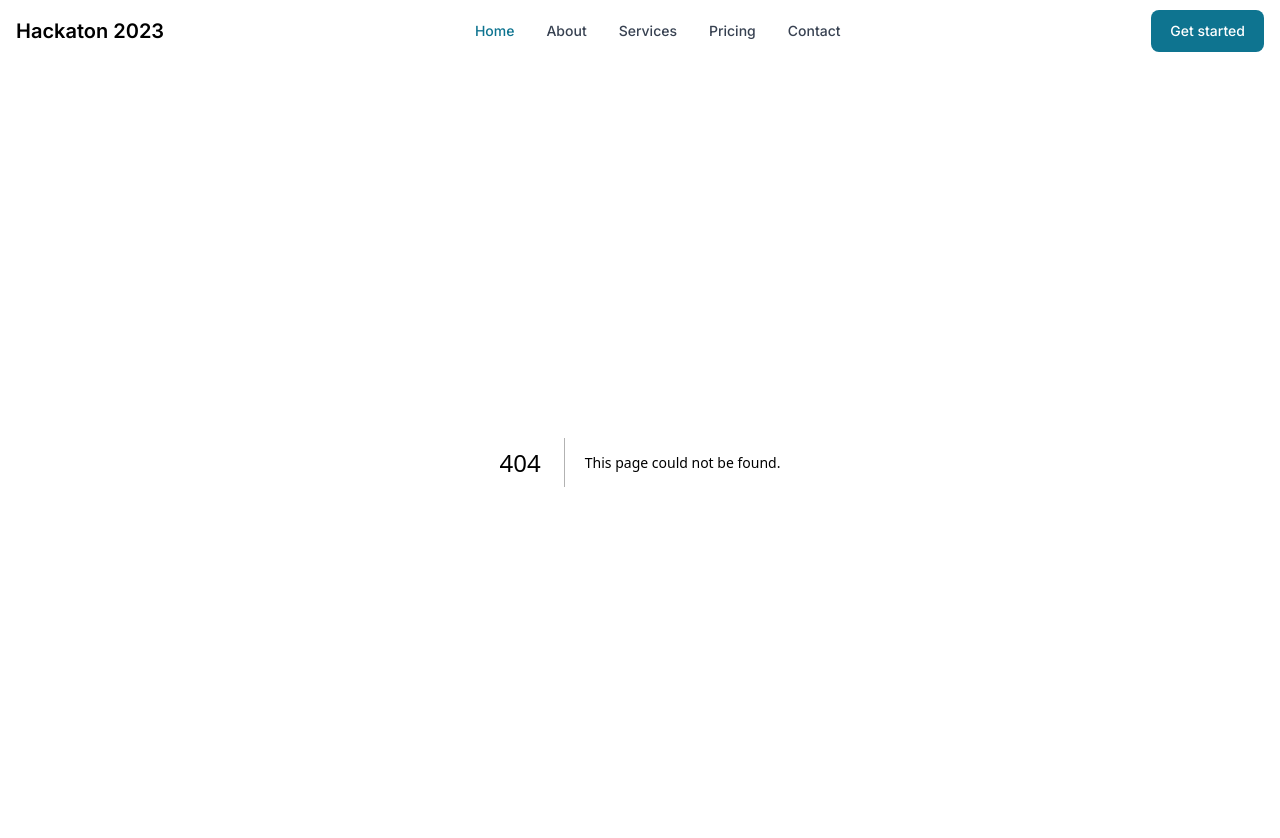
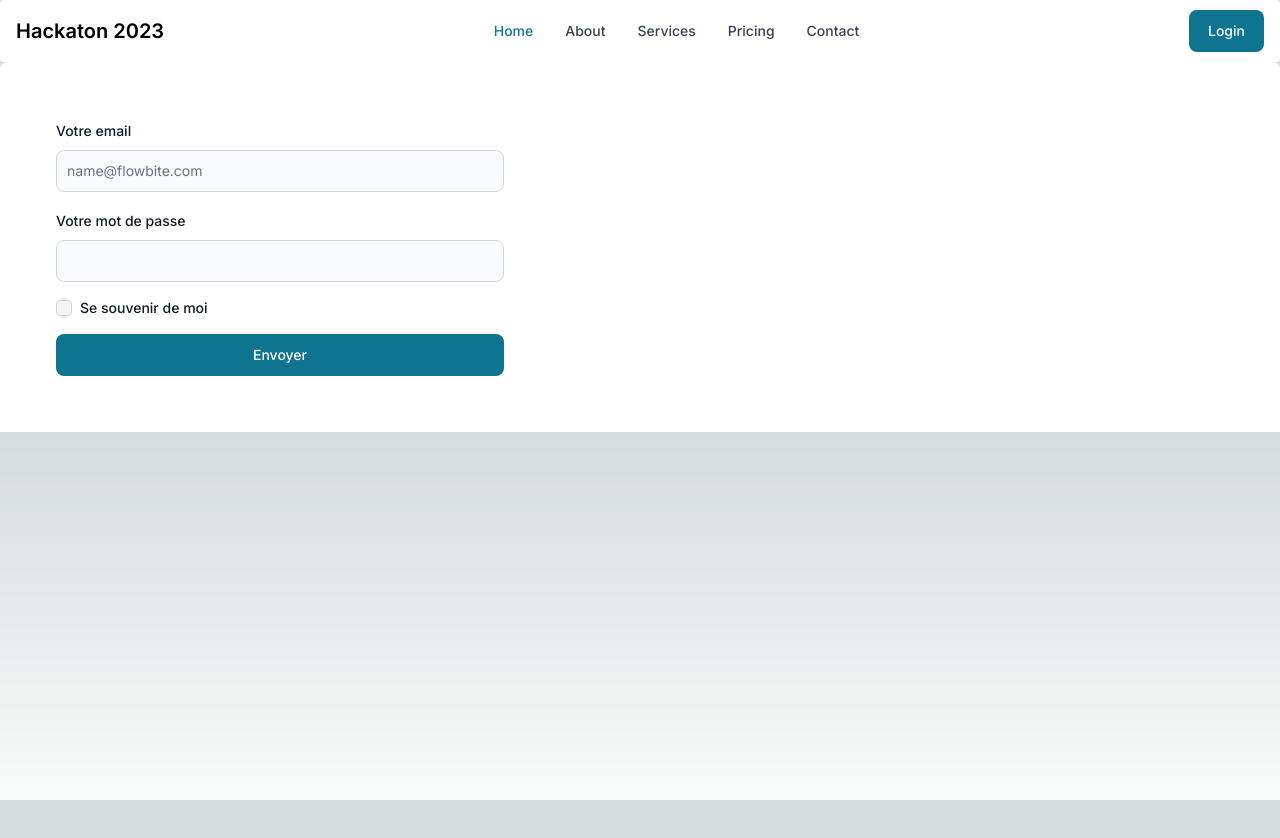
Before and after one commit to the-devengers-hackathon-2023/front, a Next.js app: page /login in a window 1280 px wide. Before the commit this address had no page. Shown: the top 838 px of the page. After the commit the page ends 800 px from the top, so only its background shows below. Built offline with nearby package versions, Linux system fonts and the light colour scheme.

Commit message:
ADD login page

```diff
--- /dev/null
+++ b/app/components/LoginForm.tsx
@@ -0,0 +1,36 @@
+"use client";
+
+import { Button, Checkbox, Label, TextInput } from "flowbite-react";
+
+export default function LoginForm() {
+  function handleSubmit(event: any) {
+    event.preventDefault();
+  }
+
+  return (
+    <form className="flex max-w-md flex-col gap-4">
+      <div>
+        <div className="mb-2 block">
+          <Label htmlFor="email1" value="Votre email" />
+        </div>
+        <TextInput
+          id="email1"
+          placeholder="name@flowbite.com"
+          required
+          type="email"
+        />
+      </div>
+      <div>
+        <div className="mb-2 block">
+          <Label htmlFor="password1" value="Votre mot de passe" />
+        </div>
+        <TextInput id="password1" required type="password" />
+      </div>
+      <div className="flex items-center gap-2">
+        <Checkbox id="remember" />
+        <Label htmlFor="remember">Se souvenir de moi</Label>
+      </div>
+      <Button type="submit">Envoyer</Button>
+    </form>
+  );
+}
--- a/app/components/NavbarWithCTAButton.tsx
+++ b/app/components/NavbarWithCTAButton.tsx
@@ -1,13 +1,11 @@
-'use client';
+"use client";
 
-import { Button, Navbar } from 'flowbite-react';
+import { Button, Navbar } from "flowbite-react";
+import Link from "next/link";
 
 export default function NavbarWithCTAButton() {
   return (
-    <Navbar
-      fluid
-      rounded
-    >
+    <Navbar fluid rounded>
       <Navbar.Brand>
         <span className="self-center whitespace-nowrap text-xl font-semibold dark:text-white">
           Hackaton 2023
@@ -15,32 +13,19 @@ export default function NavbarWithCTAButton() {
       </Navbar.Brand>
       <div className="flex md:order-2">
         <Button>
-          Get started
+          <Link href={"/login"}>Login</Link>
         </Button>
         <Navbar.Toggle />
       </div>
       <Navbar.Collapse>
-        <Navbar.Link
-          active
-          href="#"
-        >
-          <p>
-            Home
-          </p>
+        <Navbar.Link active href="#">
+          <p>Home</p>
         </Navbar.Link>
-        <Navbar.Link href="#">
-          About
-        </Navbar.Link>
-        <Navbar.Link href="#">
-          Services
-        </Navbar.Link>
-        <Navbar.Link href="#">
-          Pricing
-        </Navbar.Link>
-        <Navbar.Link href="#">
-          Contact
-        </Navbar.Link>
+        <Navbar.Link href="#">About</Navbar.Link>
+        <Navbar.Link href="#">Services</Navbar.Link>
+        <Navbar.Link href="#">Pricing</Navbar.Link>
+        <Navbar.Link href="#">Contact</Navbar.Link>
       </Navbar.Collapse>
     </Navbar>
-  )
+  );
 }
--- /dev/null
+++ b/app/login/page.tsx
@@ -0,0 +1,9 @@
+import LoginForm from "../components/LoginForm";
+
+export default function Login() {
+  return (
+    <div className="bg-white p-14 rounded-lg">
+      <LoginForm />
+    </div>
+  );
+}
--- a/app/page.tsx
+++ b/app/page.tsx
@@ -4,20 +4,20 @@ import Searchbar from "./components/Searchbar";
 async function getData() {
   const res = await fetch(`${process.env.API_URL}/books`, {
     headers: {
-      'authorization': 'Bearer eyJ0eXAiOiJKV1QiLCJhbGciOiJSUzI1NiJ9.eyJpYXQiOjE2OTcxMDI3ODAsImV4cCI6MTY5NzEwNjM4MCwicm9sZXMiOlsiUk9MRV9BRE1JTiIsIlJPTEVfVVNFUiJdLCJ1c2VybmFtZSI6ImFkbWluQGFwaS5jb20ifQ.ViyN7YQUH1ekZvL3Gvyho28IT9ILlC4b3-yN4CRVaGtXQticNZDotvlPNsKzBwVWQY2ZSCsQzlMPrROW_Kr6Sc3pMgHSE9Pey00B4oSqEY880PUMdX0PIyID8QReOsv8t0OZQn8e7UELcGG9HzQV4rQLLA1Yy3u5mTVWFd1H4mnEywZfPQpDNvghXFw_WKLGu-rjI6NAUY4d9BTgkCtr-6-zm2HA7y8c7-w_JK-XNcIhzXEXJ_fP54-PxRlW9ZkaPfkV-uujGYw8xBMKH7P82GKt3Hb2j4h1tZszH0qd_klM1ajrarawW7v2J2KXPGXOED_PE2FSBtRPXNvWtgA6mWMw4EWe4_J0Q2WYHFBeMvyx68rAJTpoUqgB1mTeJJzEi5FYH1rSvt4t1QqhQ3JuEe1tFac9arqTnIhv0ONnXv5HP0Ubh6_zOWKQhGrK04AY_e0jX8MFGT8Nhmk8flCKEgHRt1Wxw-wmiHj58cZJWyCBxaFHETk3XRRrwvk50WwtBv3yFhvK3YWCcBusHLutD5GOp27Epdp1LqV7KXYBS7XLS6wwCoB1llvMrdHuOqrg5qB3ZsO7SHj35tmPy9fcJXLRzIcYp16ITO9p84wgx3HmbEeHJ7XYiN21JyGRkwdaoMJM4NfuEct_N9tDP9f48rimcVCwo_g6Ijs9Ka8U4g0'
-    }
-  })
+      authorization:
+        "Bearer eyJ0eXAiOiJKV1QiLCJhbGciOiJSUzI1NiJ9.eyJpYXQiOjE2OTcxMDI3ODAsImV4cCI6MTY5NzEwNjM4MCwicm9sZXMiOlsiUk9MRV9BRE1JTiIsIlJPTEVfVVNFUiJdLCJ1c2VybmFtZSI6ImFkbWluQGFwaS5jb20ifQ.ViyN7YQUH1ekZvL3Gvyho28IT9ILlC4b3-yN4CRVaGtXQticNZDotvlPNsKzBwVWQY2ZSCsQzlMPrROW_Kr6Sc3pMgHSE9Pey00B4oSqEY880PUMdX0PIyID8QReOsv8t0OZQn8e7UELcGG9HzQV4rQLLA1Yy3u5mTVWFd1H4mnEywZfPQpDNvghXFw_WKLGu-rjI6NAUY4d9BTgkCtr-6-zm2HA7y8c7-w_JK-XNcIhzXEXJ_fP54-PxRlW9ZkaPfkV-uujGYw8xBMKH7P82GKt3Hb2j4h1tZszH0qd_klM1ajrarawW7v2J2KXPGXOED_PE2FSBtRPXNvWtgA6mWMw4EWe4_J0Q2WYHFBeMvyx68rAJTpoUqgB1mTeJJzEi5FYH1rSvt4t1QqhQ3JuEe1tFac9arqTnIhv0ONnXv5HP0Ubh6_zOWKQhGrK04AY_e0jX8MFGT8Nhmk8flCKEgHRt1Wxw-wmiHj58cZJWyCBxaFHETk3XRRrwvk50WwtBv3yFhvK3YWCcBusHLutD5GOp27Epdp1LqV7KXYBS7XLS6wwCoB1llvMrdHuOqrg5qB3ZsO7SHj35tmPy9fcJXLRzIcYp16ITO9p84wgx3HmbEeHJ7XYiN21JyGRkwdaoMJM4NfuEct_N9tDP9f48rimcVCwo_g6Ijs9Ka8U4g0",
+    },
+  });
 
-  if(!res.ok) {
-    throw new Error("Error fetching data")
+  if (!res.ok) {
+    throw new Error("Error fetching data");
   }
 
-  return res.json()
+  return res.json();
 }
 
 export default async function Home() {
-
-  const data = await getData()
+  const data = await getData();
 
   return (
     <main className="flex min-h-screen flex-col items-center p-24">
@@ -26,15 +26,9 @@ export default async function Home() {
         <FilterButton text={"Bonsoir"} />
         <FilterButton text={"Merci"} />
       </div>
-      {
-        data.map(d => {
-          return(
-            <>
-              {d.title}
-            </>
-          )
-        })
-      }
+      {data.map((d: any) => {
+        return <>{d.title}</>;
+      })}
     </main>
-  )
+  );
 }
```
Also changed, not shown: app/layout.tsx (+10 -10 lines).
